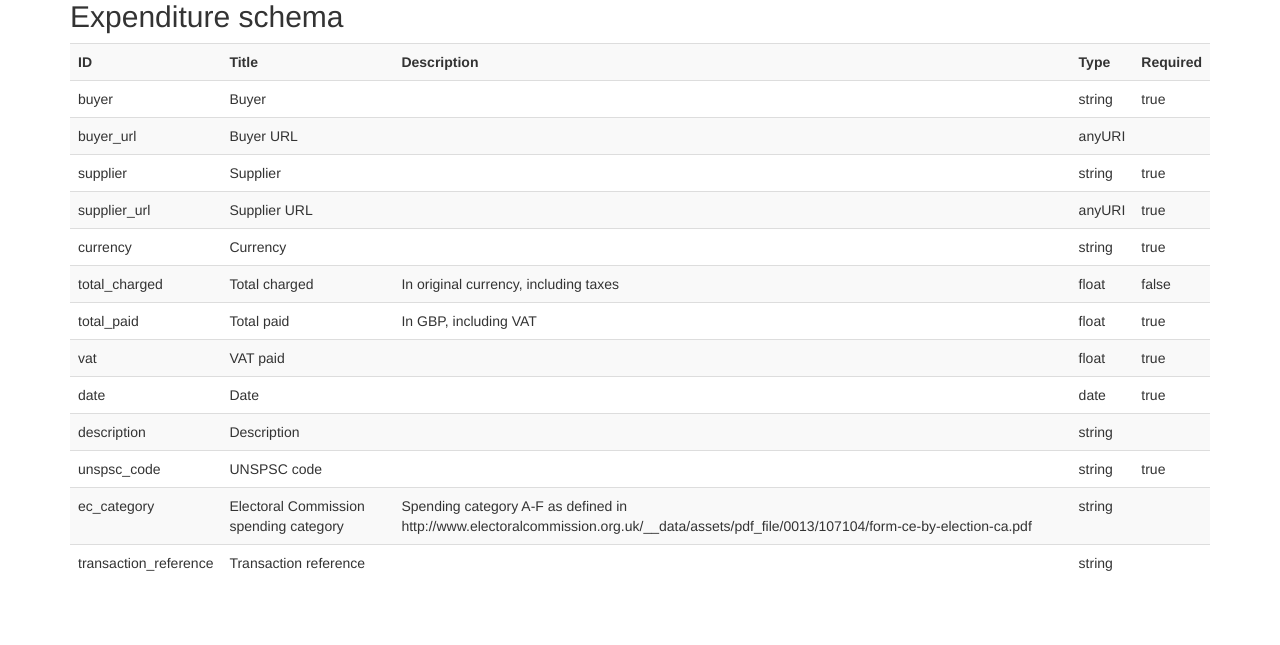
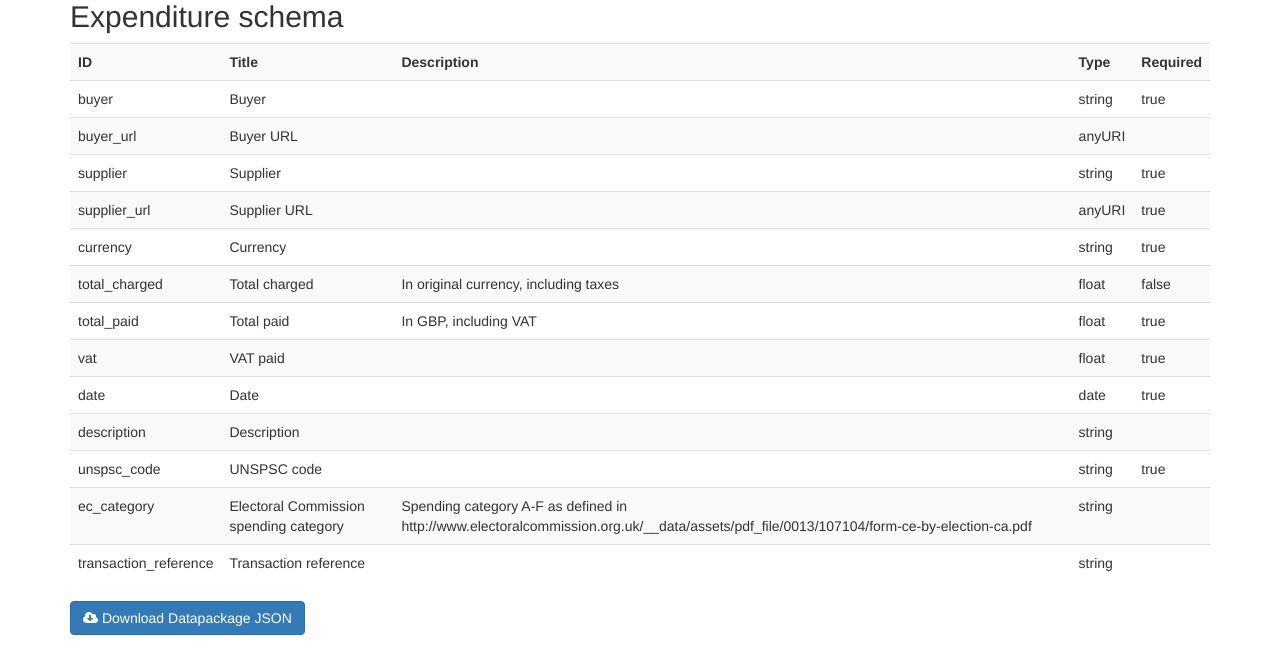
Before and after one commit to SomethingNewUK/finances, a Jekyll site: the page built from index.md, in a window 1280 px wide. Shown: the part 754-1399 px from the top of the page. Built offline with Jekyll 4.4.1, drawn with Linux system fonts in a browser that asks for light colours; nearby versions of some CDN libraries; before the commit the page ends 1355 px from its top, so only the background shows below that.

Commit message:
Add download link for datapackage.json

```diff
--- a/index.md
+++ b/index.md
@@ -59,3 +59,5 @@ This site lists finance data for Something New, all as Open Data. Pick an area b
     </tr>
   {% endfor %}
 </table>
+
+<a class='btn btn-primary' href='datapackage.json'><i class='fa fa-cloud-download'></i> Download Datapackage JSON</a>
```
